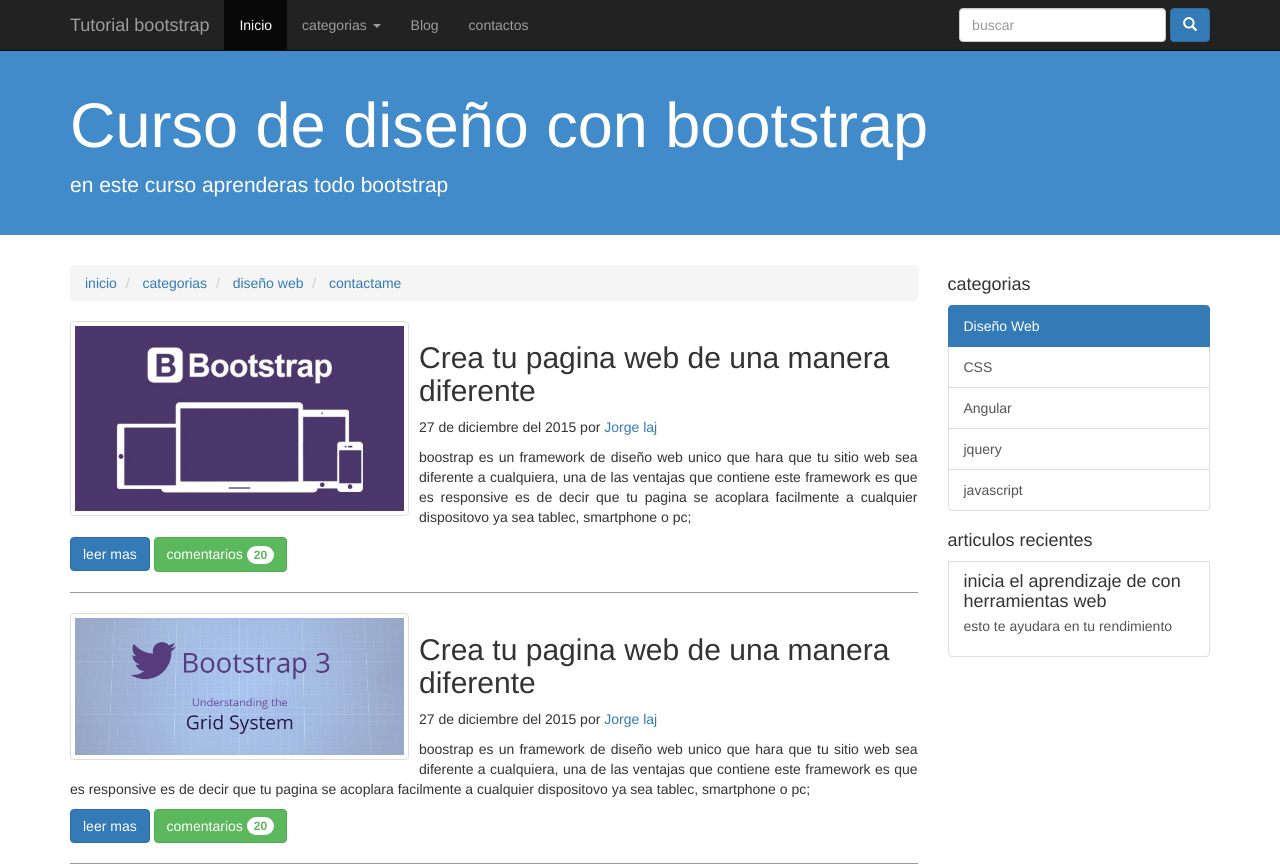
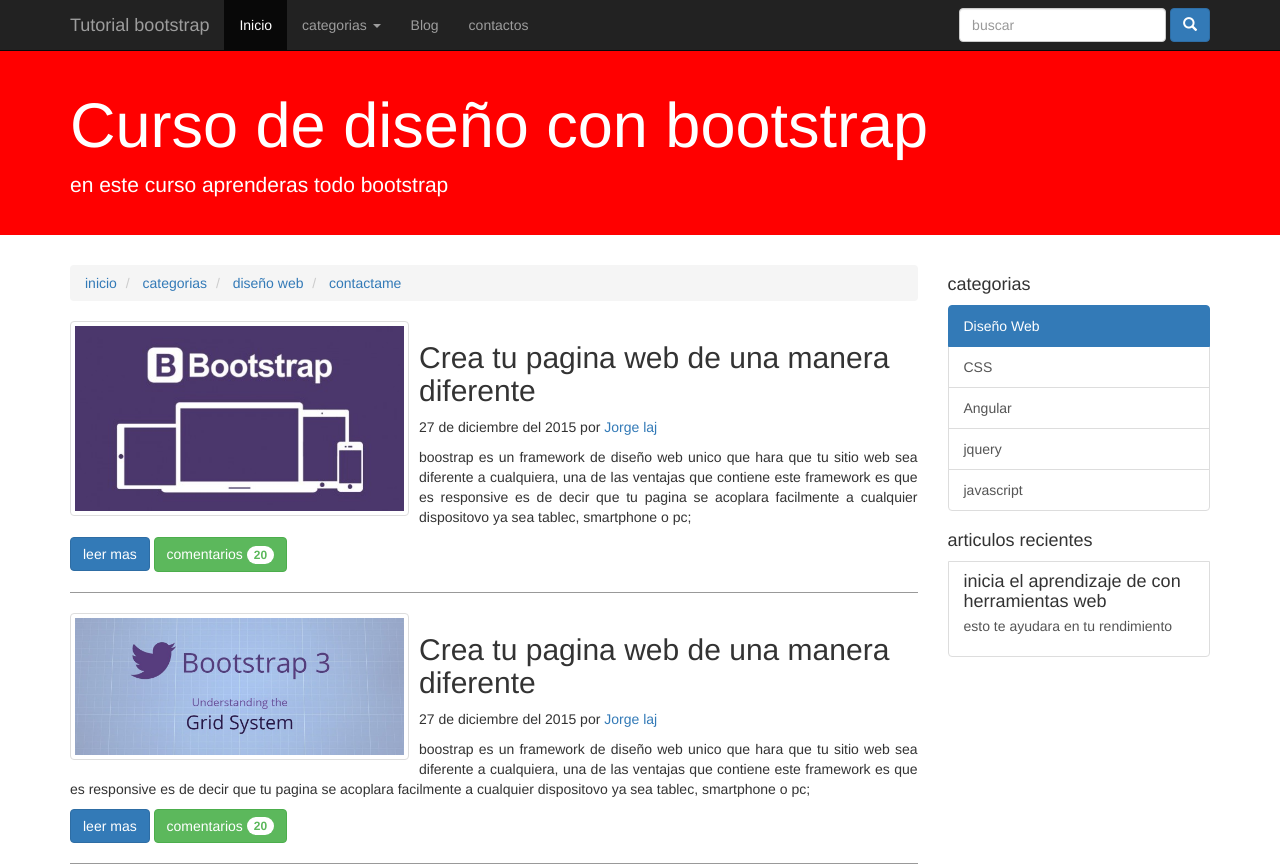
Before and after one commit to Jorgelg13/TestBootstrap.github.io, a plain HTML site: page index.html in a window 1280 px wide. Shown: the top 867 px of the page. Drawn offline with Linux system fonts and the light colour scheme.

Commit message:
cambio de color al jumbotron

```diff
--- a/css/estilos.css
+++ b/css/estilos.css
@@ -2,7 +2,7 @@
   margin-bottom: 0;
 }
 .jumbotron{
-  background: #428BCA;
+  background: red;
   color: #fff;
   padding: 20px 0;
 }
```
